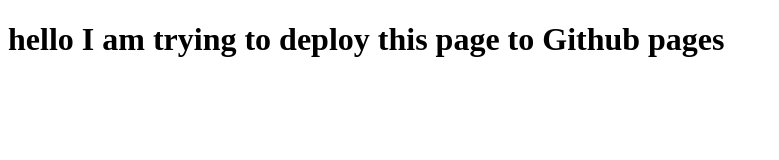
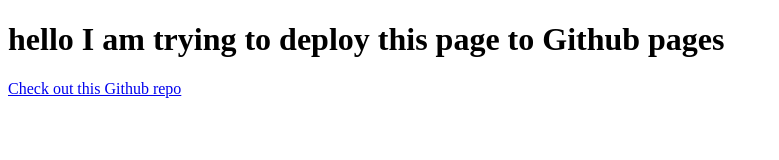
Before and after one commit to riyagoel192/htmlfiles, a plain HTML site: page index.html in a window 1280 px wide. Shown: the whole page, without its empty margins (0-779 px from the left). Drawn offline with Linux system fonts and the light colour scheme.

Commit message:
file changed\

```diff
--- a/index.html
+++ b/index.html
@@ -7,5 +7,7 @@
 
 <h1>hello I am trying to deploy this page to Github pages</h1>
 
+<a href="https:\\github.com\riyagoel192">Check out this Github repo</a>
+
 </body>
 </html>
```
